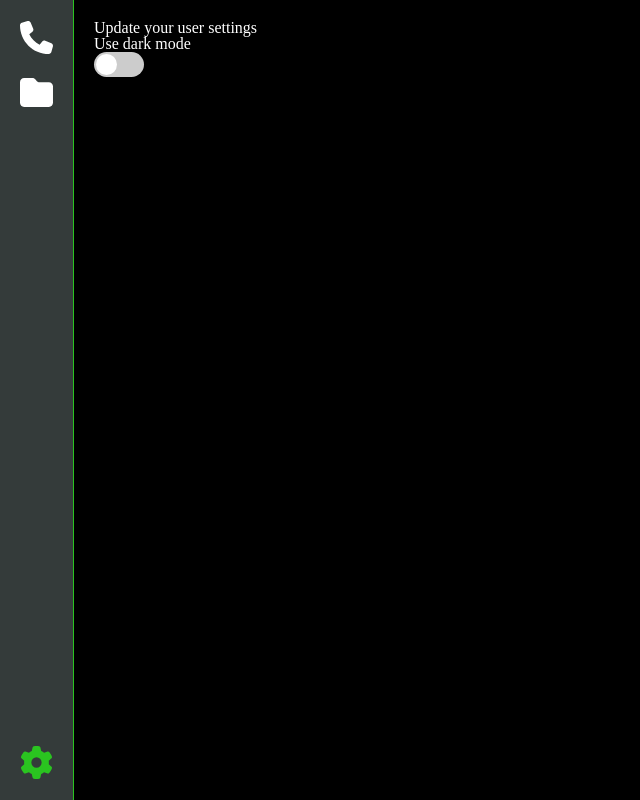
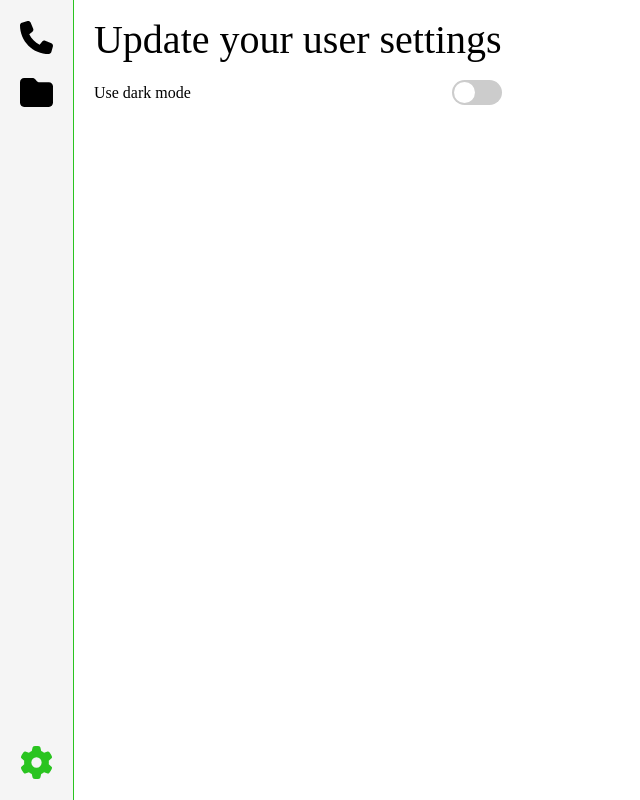
Before and after one commit to Heisey/6957fb73-b140-4f79-8148-9696e62df8e0, a React (Vite) app: page /settings in a window 1280 px wide. Shown: the whole page, without its empty margins (0-640 px from the left). Built offline with nearby package versions, Linux system fonts and the light colour scheme.

Commit message:
theme switching setup

```diff
--- a/src/App/App.styles.ts
+++ b/src/App/App.styles.ts
@@ -6,7 +6,7 @@ export const App = styled.div`
   height: 100vh;
   overflow: hidden;
 
-  color: white;
+  color: ${props => props.theme.text.primaryColor};
 
   display: flex;
 
--- a/src/components/custom/PhoneListItem/PhoneListItem.styles.ts
+++ b/src/components/custom/PhoneListItem/PhoneListItem.styles.ts
@@ -15,6 +15,8 @@ export const PhoneListItem = styled.li<Props>`
     position: relative;
     transition: all 0.3s ease-in;
     z-index: 10;
+    color: ${props => props.theme.text.primaryColor};
+    text-decoration: none;
 
     &:hover {
       &:after {
@@ -37,10 +39,13 @@ export const PhoneListItem = styled.li<Props>`
 
   .to {
     display: flex;
+    &:not(:last-child) {
+      margin-bottom: 5px;
+    }
   }
 
   .text {
-    color: white;
+    color: ${props => props.theme.text.primaryColor};
     display: block;
 
     &:not(:last-child) {
--- a/src/components/custom/PhoneListItem/PhoneListItem.tsx
+++ b/src/components/custom/PhoneListItem/PhoneListItem.tsx
@@ -3,8 +3,9 @@ import * as React from 'react'
 import * as Router from 'react-router-dom'
 
 import * as App from 'App'
+import * as Icons from 'assets/icons'
 import * as Core from 'core'
-import * as Icons from 'assets/icons'
+import * as Hooks from 'hooks'
 
 import * as Styles from './PhoneListItem.styles'
 
@@ -14,6 +15,7 @@ export interface PhoneListItemProps {
 
 const PhoneListItem: React.FC<PhoneListItemProps> = (props) => {
   const appCtx = App.useAppCtx()
+  const theme = Hooks.common.useTheme()
 
   const path = () => {
     if (appCtx.showArchived) return Core.Keys.paths.ARCHIVED_DETAILS.replace(':id', props.data.id)
@@ -23,8 +25,8 @@ const PhoneListItem: React.FC<PhoneListItemProps> = (props) => {
     <Styles.PhoneListItem $incoming={props.data.direction === Core.Keys.callDirection.INBOUND}>
       <Router.Link to={path()} className='container'>
         <div className='icons'>
-          <Icons.Solid.Phone size='35px' fill='white' />
-          <Icons.Solid.Arrow className='arrow' size='15px' fill='white' />
+          <Icons.Solid.Phone size='35px' fill={theme.current.text.primaryColor} />
+          <Icons.Solid.Arrow className='arrow' size='15px' fill={theme.current.text.primaryColor} />
         </div>
         <div>
           <div className='to'>
--- a/src/components/providers/Theme/Theme.tsx
+++ b/src/components/providers/Theme/Theme.tsx
@@ -14,7 +14,7 @@ interface ThemeContextProps {
 const ThemeContext = React.createContext<ThemeContextProps | undefined>(undefined)
 
 const ThemeProvider: React.FC<ThemeProps> = (props) => {
-  const [theme, setTheme] = React.useState(Core.config.theme.dark)
+  const [theme, setTheme] = React.useState(Core.config.theme.light)
 
   const toggleTheme = () => setTheme(prevTheme => (prevTheme === Core.config.theme.dark ? Core.config.theme.light : Core.config.theme.dark));
 
--- a/src/core/config/theme/light.ts
+++ b/src/core/config/theme/light.ts
@@ -1,5 +1,6 @@
 
 import * as I from '../../Interfaces'
+import * as Keys from '../../keys'
 
 export const light: I.Theme = {
   name: 'light',
@@ -7,18 +8,24 @@ export const light: I.Theme = {
     padding: '20px'
   },
   background: {
-    primaryColor: 'black',
-    secondaryColor: '#343b3a',
-    tertiaryColor: 'pink'
+    primaryColor: 'white',
+    secondaryColor: '#f5f5f5',
+    tertiaryColor: '#e0e0e0'
   },
   button: {
     padding: '10px',
     variants: {
-      primary: {
-        fg: '#2AC420',
-        bg: '#343b3a',
-        hoverBg: 'red',
-        hoverFg: 'blue'
+      [Keys.buttonThemes.PRIMARY]: {
+        fg: 'white',
+        bg: '#2AC420',
+        hoverBg: '#f5f5f5',
+        hoverFg: '#2AC420'
+      },
+      [Keys.buttonThemes.DANGER]: {
+        fg: '#b0170c',
+        bg: '#b0170c',
+        hoverBg: '#b0170c',
+        hoverFg: 'white'
       }
     }
   },
@@ -28,13 +35,13 @@ export const light: I.Theme = {
     radius: '10px',
   },
   text: {
-    primaryColor: 'white',
+    primaryColor: 'black',
     secondaryColor: '#2AC420',
-    disabledColor: 'yellow'
+    disabledColor: 'grey'
   },
   nav: {
-    backgroundColor: '#343b3a',
-    textColor: 'white',
+    backgroundColor: '#f5f5f5',
+    textColor: 'black',
     activeTextColor: '#2AC420'
   }
 }
--- a/src/pages/CallDetails/CallDetails.styles.ts
+++ b/src/pages/CallDetails/CallDetails.styles.ts
@@ -44,6 +44,10 @@ export const CallDetails = styled(Page)`
 
   .content {
     padding: 20px;
+
+    & > * {
+      color: ${props => props.theme.text.primaryColor}
+    }
   }
 
   .info {
--- a/src/pages/Settings/Settings.styles.ts
+++ b/src/pages/Settings/Settings.styles.ts
@@ -3,5 +3,19 @@ import styled from 'styled-components'
 import Page from 'components/templates/Page'
 
 export const Settings = styled(Page)`
+  .title {
+    font-size: 40px;
+    margin-bottom: 20px;
+  }
 
+  .input {
+    max-width: 500px;
+    width: 100%;
+  }
+
+  .input {
+    display: flex;
+    align-items: center;
+    justify-content: space-between;
+  }
 `
--- a/src/pages/Settings/Settings.tsx
+++ b/src/pages/Settings/Settings.tsx
@@ -1,6 +1,7 @@
 
 import * as React from 'react'
 
+import * as Hooks from 'hooks'
 import Toggle from 'components/base/Toggle'
 
 import * as Styles from './Settings.styles'
@@ -10,18 +11,18 @@ export interface SettingsProps extends React.PropsWithChildren {
 
 const Settings: React.FC<SettingsProps> = (props) => {
 
-  const [useDark, useDarkHandler] = React.useState(false)
+  const theme = Hooks.common.useTheme()
 
-  console.log(useDark)
+
   return (
     <Styles.Settings>
-      <h1>Update your user settings</h1>
-      <div>
-        <div>
+      <h1 className='title'>Update your user settings</h1>
+      <div className='inputs'>
+        <div className='input'>
           <p>
             Use dark mode
           </p>
-          <Toggle checked={useDark} onClick={() => useDarkHandler(!useDark)} />
+          <Toggle checked={theme.current.name === 'dark'} onClick={() => theme.toggleTheme()} />
         </div>
       </div>
     </Styles.Settings>
```
